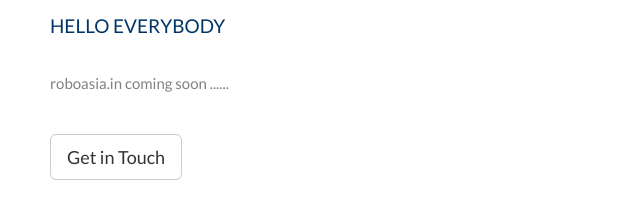
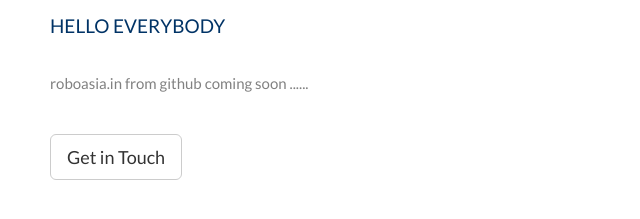
Before and after one commit to navarajacse/roboasia, a plain HTML site: page index.html in a window 1280 px wide. Shown: the part 505-724 px from the top of the page, 0-640 px from the left. Drawn offline with nearby package versions, Linux system fonts and the light colour scheme.

Commit message:
Update index.html

```diff
--- a/index.html
+++ b/index.html
@@ -228,7 +228,7 @@
     <div class="col-sm-8">
       <h2>About Company Page</h2>
       <h4> HELLO EVERYBODY </h4>
-      <p>roboasia.in  coming soon ......</p>
+      <p>roboasia.in  from github coming soon ......</p>
       <br><button class="btn btn-default btn-lg">Get in Touch</button>
     </div>
     <div class="col-sm-4">
```
